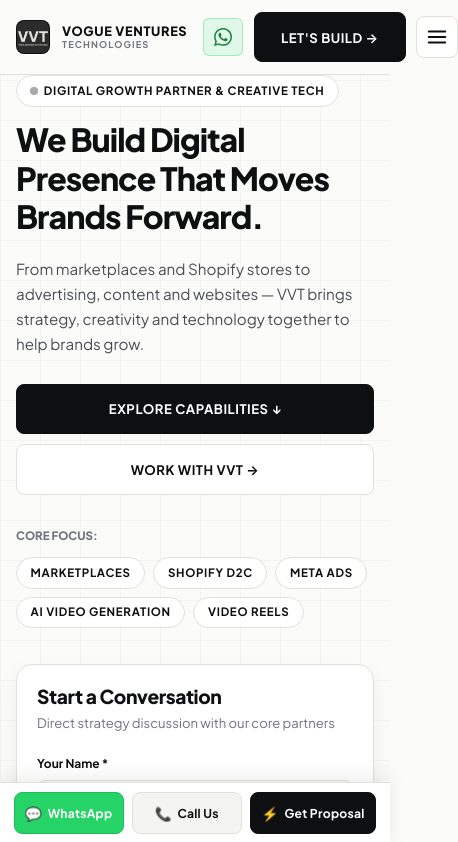
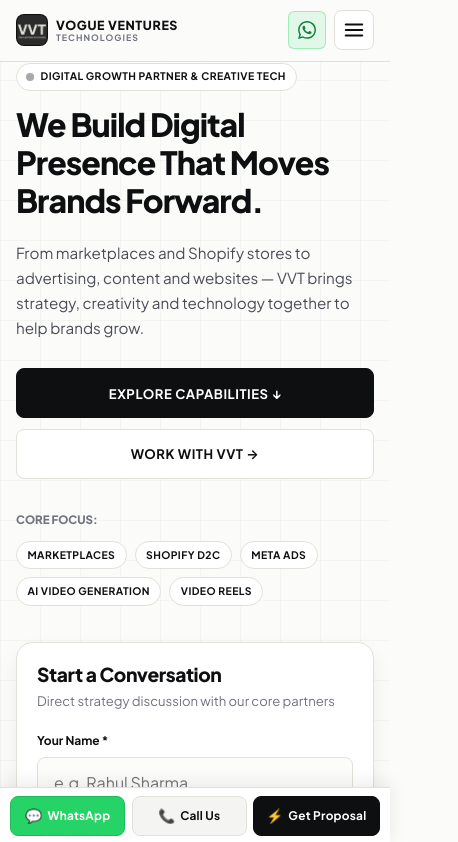
Before and after one commit to Vighneswaran-official/vvt-web, a React (Vite) app: page / in a window 390 px wide. Shown: the top 842 px of the page, 458 px wide, since content can reach past the window. Built offline with nearby package versions, Linux system fonts and the light colour scheme.

Commit message:
fix: eliminate mobile horizontal overflow and remove right-side gap

```diff
--- a/index.html
+++ b/index.html
@@ -2,7 +2,7 @@
 <html lang="en">
 <head>
   <meta charset="UTF-8" />
-  <meta name="viewport" content="width=device-width, initial-scale=1.0" />
+  <meta name="viewport" content="width=device-width, initial-scale=1.0, viewport-fit=cover" />
   <title>Vogue Ventures Technologies | Digital Growth Partner</title>
   <meta name="description" content="Vogue Ventures Technologies helps brands grow through e-commerce marketplace management, Shopify stores, Meta advertising, content creation and website development." />
 
--- a/src/components/Header/Header.css
+++ b/src/components/Header/Header.css
@@ -91,7 +91,7 @@
 .header-right {
   display: flex;
   align-items: center;
-  gap: 0.65rem;
+  gap: 0.5rem;
   flex-shrink: 0;
 }
 
@@ -122,22 +122,24 @@
   padding: 0.55rem 1.15rem;
   font-size: 0.76rem;
   min-height: 38px;
+  white-space: nowrap;
 }
 
 .mobile-toggle-btn {
   display: none;
   background: #ffffff;
   border: 1px solid var(--border-color);
-  padding: 0.5rem;
+  padding: 0.45rem;
   border-radius: 8px;
   cursor: pointer;
   color: var(--text-dark);
-  min-width: 42px;
-  min-height: 42px;
+  width: 40px;
+  height: 40px;
   align-items: center;
   justify-content: center;
   transition: all var(--transition-fast);
   touch-action: manipulation;
+  flex-shrink: 0;
 }
 
 .mobile-toggle-btn:hover {
@@ -145,10 +147,26 @@
   border-color: var(--text-dark);
 }
 
-/* Tablet & Mobile responsive queries */
+/* Tablet & Mobile responsive queries — prevent ANY horizontal overflow */
 @media (max-width: 860px) {
   .desktop-nav {
-    display: none;
+    display: none !important;
+  }
+
+  /* CRITICAL: Never display the desktop CTA button alongside hamburger on mobile/tablet */
+  .btn-header-cta {
+    display: none !important;
+  }
+
+  .header-wa-text {
+    display: none !important;
+  }
+
+  .header-wa-btn {
+    padding: 0.45rem;
+    min-width: 38px;
+    height: 38px;
+    justify-content: center;
   }
 
   .mobile-toggle-btn {
@@ -156,31 +174,25 @@
   }
 }
 
-@media (max-width: 580px) {
-  .btn-header-cta {
-    display: none;
+@media (max-width: 480px) {
+  .nav-inner {
+    padding: 0.65rem 1rem;
   }
 
-  .header-wa-text {
-    display: none;
-  }
-
-  .header-wa-btn {
-    padding: 0.5rem;
-    min-width: 40px;
-    justify-content: center;
+  .brand-wrap {
+    gap: 0.5rem;
   }
 
   .brand-logo-img {
-    width: 34px;
-    height: 34px;
+    width: 32px;
+    height: 32px;
   }
 
   .brand-name-primary {
-    font-size: 0.8rem;
+    font-size: 0.78rem;
   }
 
   .brand-name-sub {
-    font-size: 0.58rem;
+    font-size: 0.55rem;
   }
 }
--- a/src/components/MobileQuickBar/MobileQuickBar.css
+++ b/src/components/MobileQuickBar/MobileQuickBar.css
@@ -11,20 +11,25 @@
     bottom: 0;
     left: 0;
     right: 0;
+    width: 100%;
+    max-width: 100vw;
+    box-sizing: border-box;
     z-index: 90;
-    background: rgba(255, 255, 255, 0.92);
+    background: rgba(255, 255, 255, 0.94);
     backdrop-filter: blur(16px);
     -webkit-backdrop-filter: blur(16px);
     border-top: 1px solid var(--border-color);
-    padding: 0.6rem 0.85rem calc(0.6rem + env(safe-area-inset-bottom, 0px));
+    padding: 0.5rem 0.65rem calc(0.5rem + env(safe-area-inset-bottom, 0px));
     box-shadow: 0 -4px 18px rgba(14, 15, 17, 0.08);
   }
 
   .mobile-quick-inner {
     display: grid;
-    grid-template-columns: 1fr 1fr 1.15fr;
-    gap: 0.5rem;
+    grid-template-columns: 1fr 1fr 1.1fr;
+    gap: 0.4rem;
     max-width: 500px;
+    width: 100%;
+    box-sizing: border-box;
     margin: 0 auto;
   }
 
@@ -32,12 +37,13 @@
     display: inline-flex;
     align-items: center;
     justify-content: center;
-    gap: 0.35rem;
-    font-size: 0.76rem;
+    gap: 0.3rem;
+    font-size: 0.74rem;
     font-weight: 700;
     text-decoration: none;
-    padding: 0.55rem 0.5rem;
-    min-height: 42px;
+    padding: 0.5rem 0.4rem;
+    min-height: 40px;
+    min-width: 0;
     border-radius: 8px;
     transition: all var(--transition-fast);
     touch-action: manipulation;
--- a/src/styles/globals.css
+++ b/src/styles/globals.css
@@ -14,18 +14,38 @@
   background-color: var(--bg-page);
   color: var(--text-dark);
   -webkit-font-smoothing: antialiased;
+  overflow-x: hidden;
+  max-width: 100vw;
+  width: 100%;
 }
 
 body {
   overflow-x: hidden;
+  max-width: 100vw;
+  width: 100%;
   background-color: var(--bg-page);
   color: var(--text-dark);
   font-size: 15px;
   line-height: 1.6;
+  position: relative;
+}
+
+#root {
+  overflow-x: hidden;
+  width: 100%;
+  max-width: 100vw;
+}
+
+img, video {
+  max-width: 100%;
 }
 
 /* Subtle architectural grid pattern */
 .subtle-grid-bg {
+  width: 100%;
+  max-width: 100vw;
+  min-height: 100vh;
+  overflow-x: hidden;
   background-size: 40px 40px;
   background-image:
     linear-gradient(to right, rgba(14, 15, 17, 0.03) 1px, transparent 1px),
@@ -37,6 +57,8 @@
   max-width: var(--container-max);
   margin: 0 auto;
   padding: 0 clamp(1rem, 3.5vw, 1.75rem);
+  width: 100%;
+  box-sizing: border-box;
 }
 
 .section-spacing {
@@ -89,6 +111,18 @@
   margin-bottom: 0.85rem;
   user-select: none;
   -webkit-user-select: none;
+  max-width: 100%;
+  box-sizing: border-box;
+}
+
+@media (max-width: 480px) {
+  .vvt-pill {
+    font-size: 0.65rem;
+    padding: 0.3rem 0.65rem;
+    letter-spacing: 0.04em;
+    white-space: normal;
+    text-align: left;
+  }
 }
 
 .vvt-pill-dark {
```
